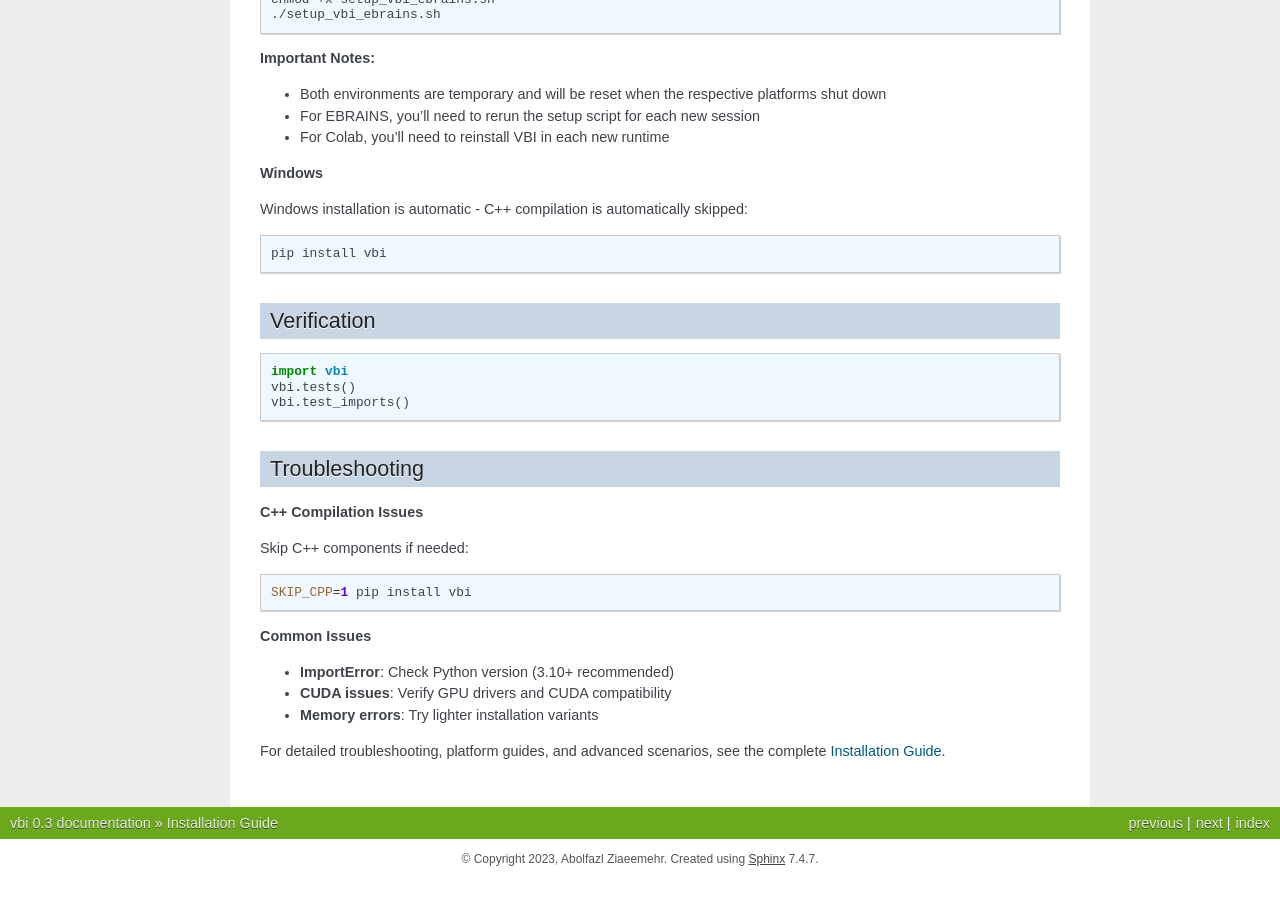
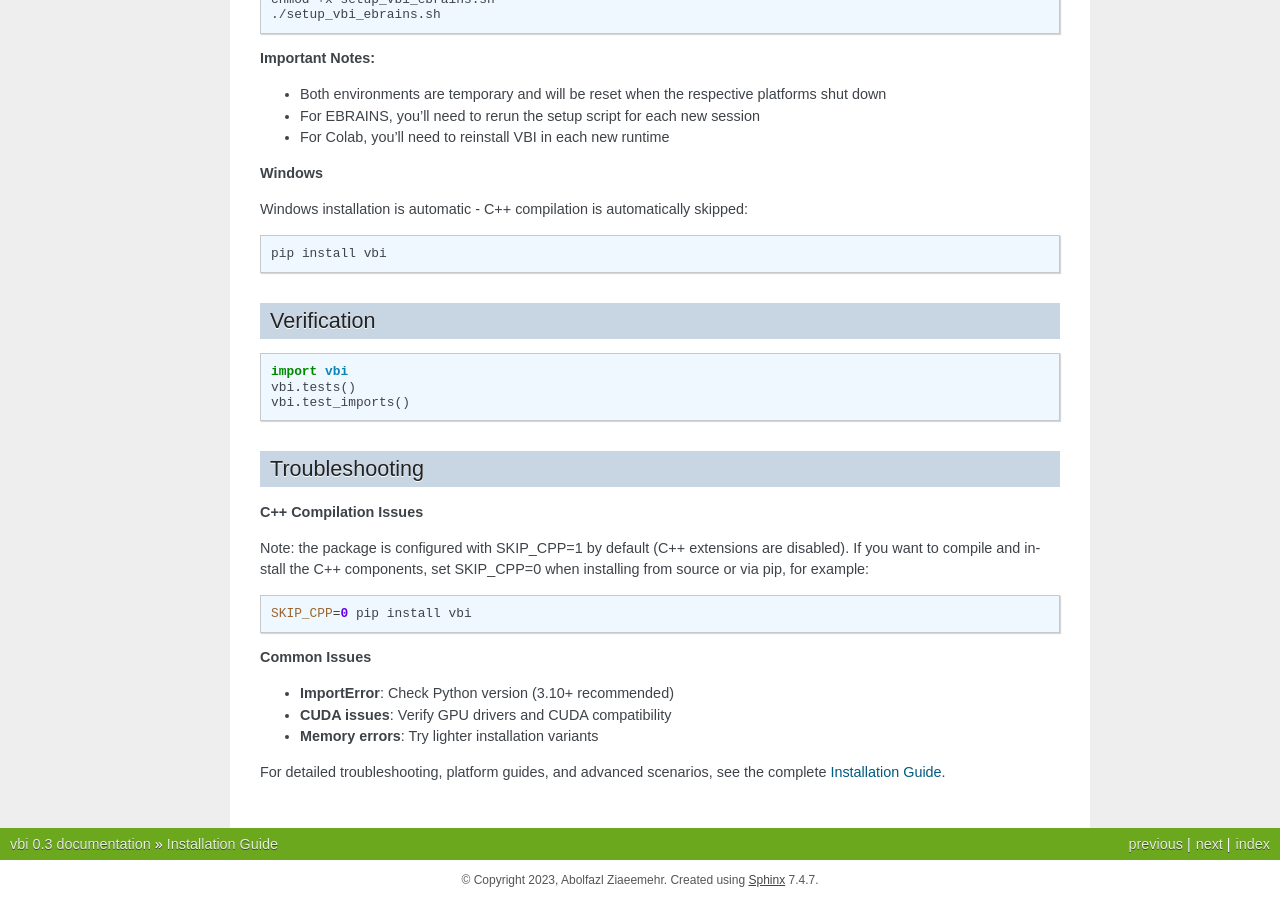
Before and after one commit to ins-amu/vbi, a Sphinx documentation site: the page built from docs/installation.rst, in a window 1280 px wide and 900 px high, scrolled down 2291 px. Built offline with Sphinx 7.4.7, drawn with Linux system fonts in a browser that asks for light colours; pages that are not in the unit, such as notebooks, are missing from menus; the version number is read from the project's files by our own code; before the commit the page ends 3170 px from its top, so only the background shows below that.

Commit message:
fix: clarify C++ compilation settings in troubleshooting section

```diff
--- a/docs/installation.rst
+++ b/docs/installation.rst
@@ -177,11 +177,12 @@ Troubleshooting
 
 **C++ Compilation Issues**
 
-Skip C++ components if needed:
+Note: the package is configured with SKIP_CPP=1 by default (C++ extensions are disabled).
+If you want to compile and install the C++ components, set SKIP_CPP=0 when installing from source or via pip, for example:
 
 .. code-block:: bash
 
-    SKIP_CPP=1 pip install vbi
+    SKIP_CPP=0 pip install vbi
 
 **Common Issues**
 
```
